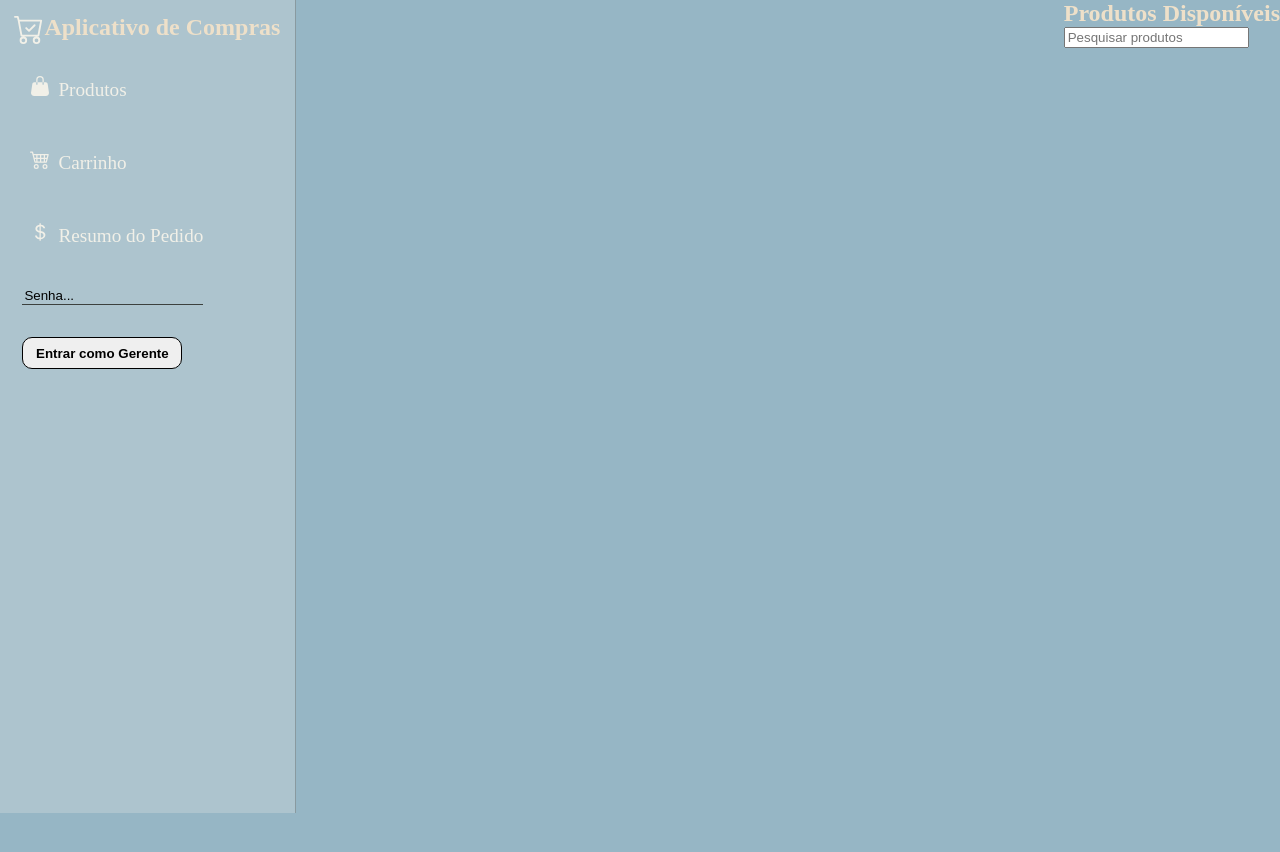
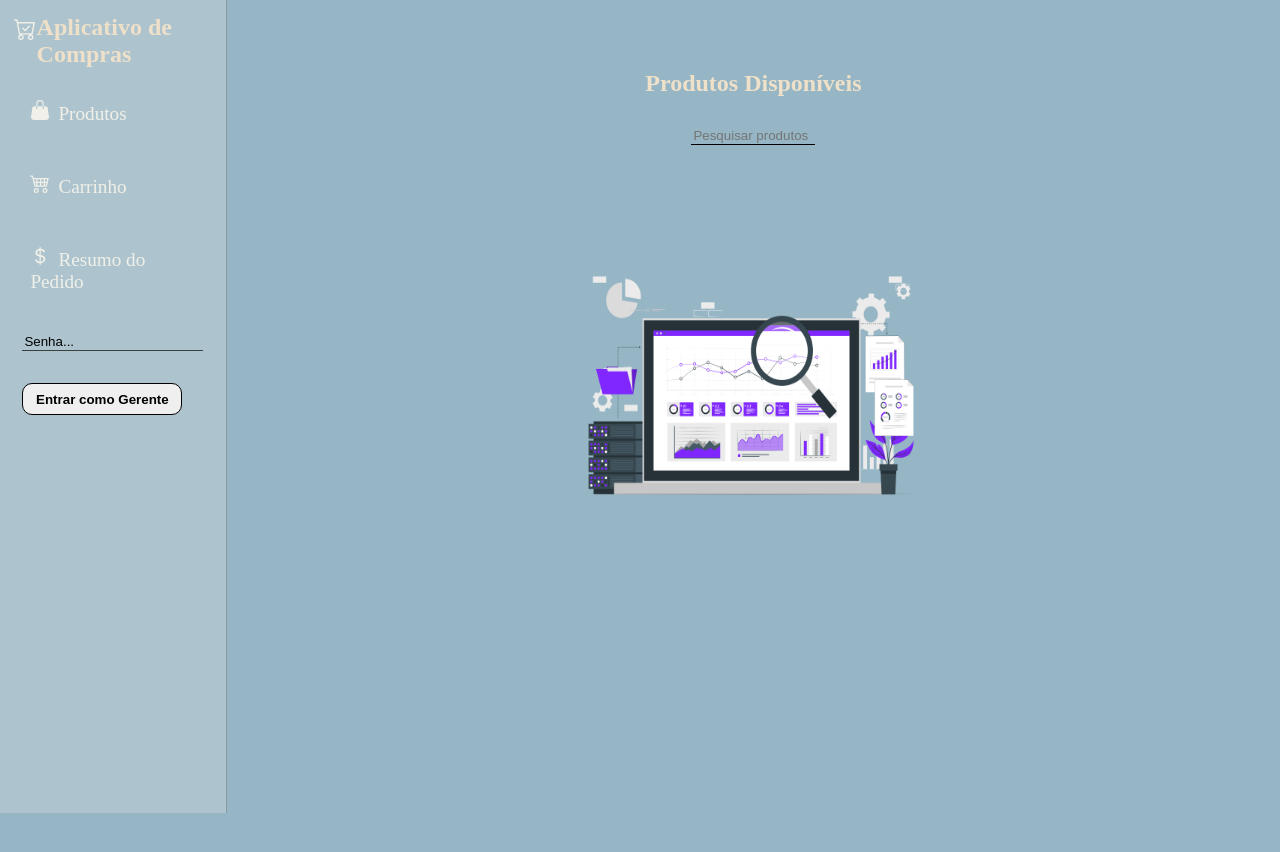
Before and after one commit to Zidanyt/compras, a React (Create React App) app: page /products in a window 1280 px wide. Shown: the top 852 px of the page. Before the commit the page ends 813 px from the top, so only its background shows below. Built offline with nearby package versions, Linux system fonts and the light colour scheme.

Commit message:
feita alteracao no css de varias coisa

```diff
--- a/src/components/Navigation.js
+++ b/src/components/Navigation.js
@@ -33,7 +33,7 @@ const Navigation = () => {
         <Icon.CartCheck size='30' />
         <h1>Aplicativo de Compras</h1>
       </div>
-      <ul className={style.nav__ul}>
+      <ul className={style.nav__ul } >
         <li className={style.nav__ul_li}>
           <Icon.HandbagFill size='20' />
           <Link to="/products">Produtos</Link>
--- a/src/components/Navigation.module.css
+++ b/src/components/Navigation.module.css
@@ -53,3 +53,7 @@
     display: flex;
     flex-direction: column;
 }
+a:hover{
+color: #87867c;
+transition: 0.5s;
+}
--- a/src/pages/OrderSummary.js
+++ b/src/pages/OrderSummary.js
@@ -1,5 +1,6 @@
 import React, { useState } from 'react';
 import Modal from 'react-modal';
+import style from './OrderSummary.module.css'
 
 const OrderSummary = ({ cart, total, clearCart, addToCart, addToPurchaseHistory }) => {
   const [isModalOpen, setIsModalOpen] = useState(false);
@@ -22,7 +23,7 @@ const OrderSummary = ({ cart, total, clearCart, addToCart, addToPurchaseHistory
   };
 
   return (
-    <div>
+    <div className={style.main__03}>
       <h2>Resumo do Pedido</h2>
       <ul>
         {cart.map(item => (
--- a/src/pages/OrderSummary.module.css
+++ b/src/pages/OrderSummary.module.css
@@ -0,0 +1,4 @@
+.main__03{
+    margin-right: 30%;
+
+}
--- a/src/pages/ProductList.js
+++ b/src/pages/ProductList.js
@@ -1,4 +1,6 @@
 import React, { Component } from 'react';
+import  Image  from '../img/Data extraction-cuate.png';
+import style from './ProductList.module.css'
 
 class ProductList extends Component {
   constructor(props) {
@@ -26,9 +28,10 @@ class ProductList extends Component {
     );
 
     return (
-      <div>
-        <h2>Produtos Disponíveis</h2>
+      <div className={style.main_}>
+        <h2 className={style.h2_} >Produtos Disponíveis</h2>
         <input
+        className={style.pesquisa}
           type="text"
           placeholder="Pesquisar produtos"
           value={searchTerm}
@@ -44,6 +47,9 @@ class ProductList extends Component {
             </li>
           ))}
         </ul>
+        <div>
+          <img src={Image} className={style.icon__01} />
+        </div>
       </div>
     );
   }
--- a/src/pages/ProductList.module.css
+++ b/src/pages/ProductList.module.css
@@ -0,0 +1,21 @@
+.icon__01{
+    width: 80%;height: 50%;
+    margin-left: 45px;
+}
+.main_{
+    display: flex;
+    margin-top: 40px;
+    flex-direction: column;
+    align-items: center;
+}
+.pesquisa{
+margin-top: 30px;
+border: none;
+background-color: #96B6C5;
+border-bottom: 1px solid;
+outline: none;
+width: 120px;
+}
+.h2_{
+    margin-top: 30px;
+}
--- a/src/pages/ShoppingCart.js
+++ b/src/pages/ShoppingCart.js
@@ -1,8 +1,9 @@
 import React from 'react';
+import style from './ShoppingCart.module.css'
 
 const ShoppingCart = ({ cart, removeFromCart, updateQuantity }) => {
   return (
-    <div>
+    <div className={style.main__02}>
       <h2>Carrinho de Compras</h2>
       {cart.map((item) => (
         <div key={item.id} className="cart-item">
--- a/src/pages/ShoppingCart.module.css
+++ b/src/pages/ShoppingCart.module.css
@@ -0,0 +1,7 @@
+.main__02{
+    display: flex;
+    flex-direction: column;
+    padding: 20px;
+   justify-self: center;
+   margin-right: 30%;
+}
```
Also changed, not shown: src/img/Data extraction-cuate.png (added).
